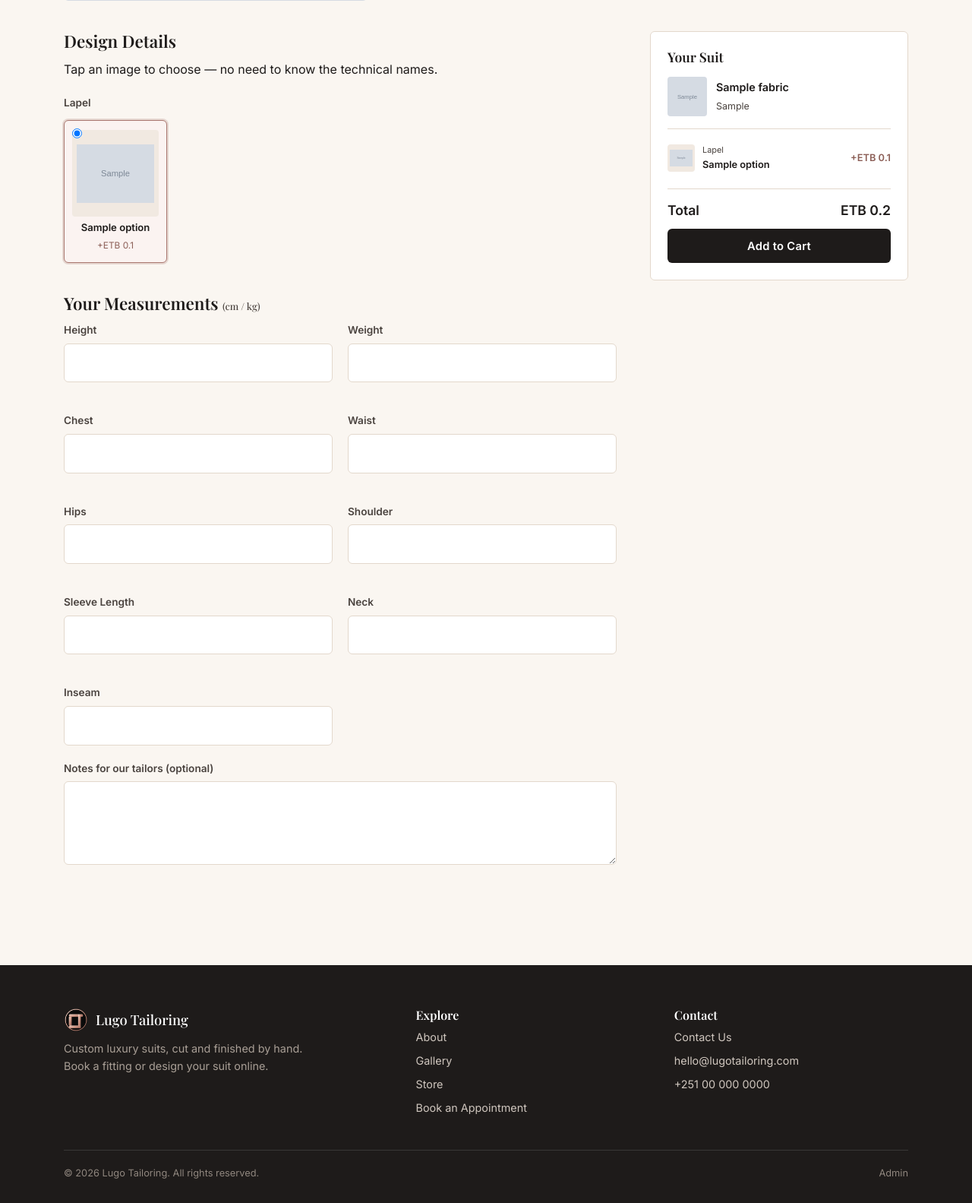
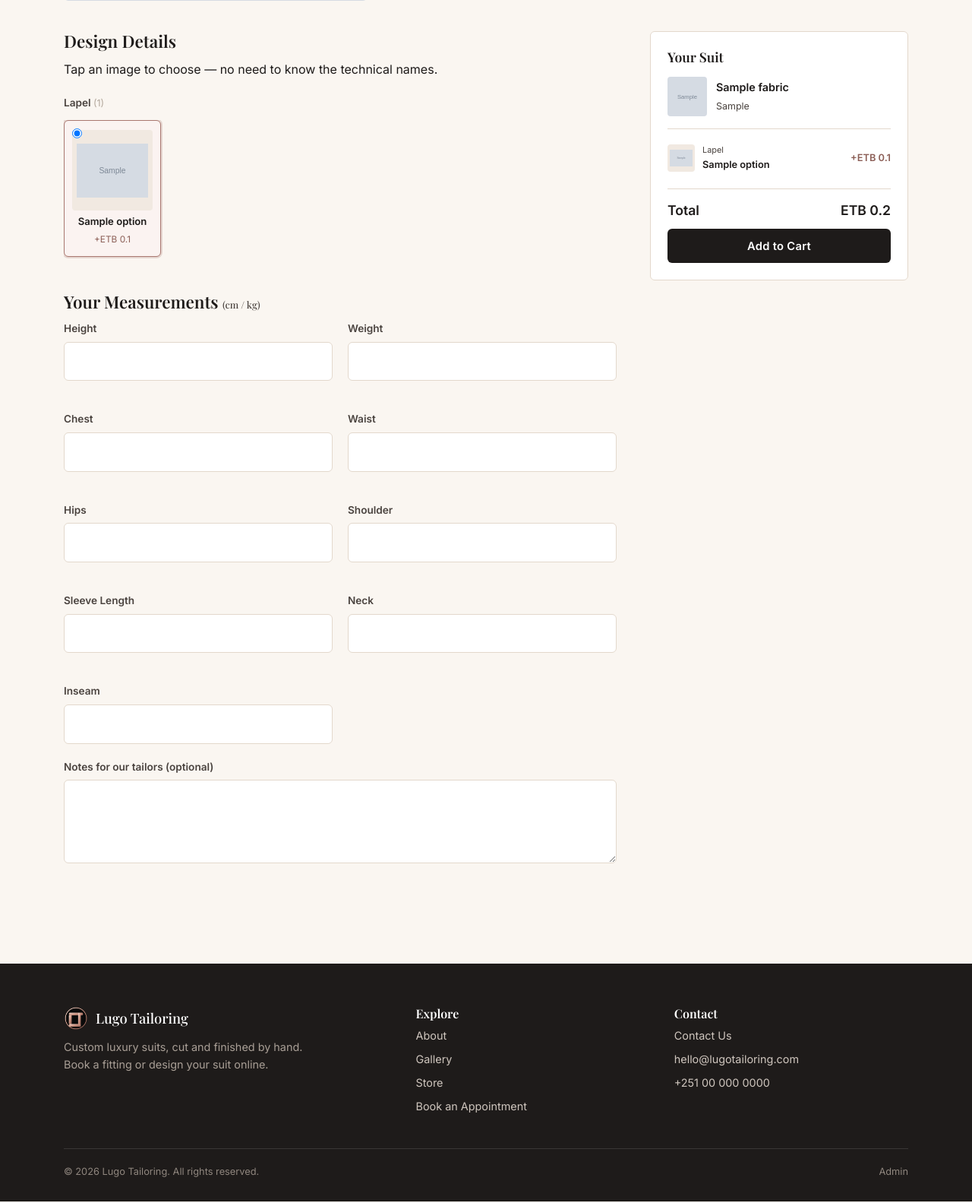
Before and after one commit to AEdward/Lugo, a Node server app: page /store/fabrics/1 in a window 1280 px wide. Shown: the part 424-2007 px from the top of the page at 76% size. Run offline with Node 20, Linux system fonts and the light colour scheme; tables that the repository leaves empty hold one stand-in row (values such as "Sample post"); grey boxes marked "Sample" are stand-in pictures; some libraries are stand-ins or nearby versions.

Commit message:
Make each design-option category a horizontal scroll rail
Categories were laid out as a wrapping grid, which is fine for 3
options but falls apart if an admin adds dozens of button styles,
fabrics, etc. Each category is now a horizontally scrolling filmstrip
with prev/next arrow buttons (shown once a category has more than 4
options) instead of growing the page vertically or wrapping forever.

Also fixes a real CSS bug hit while building this: flex/grid items
default to min-width:auto, so a scroll rail full of fixed-width cards
was blowing out the whole page's width instead of clipping and
scrolling internally. Verified by seeding 20 fake button options and
confirming the rail clips to its column and the arrows scroll it.

```diff
--- a/src/public/css/styles.css
+++ b/src/public/css/styles.css
@@ -392,29 +392,64 @@ input:focus, select:focus, textarea:focus {
   gap: 44px;
   align-items: start;
 }
+.configurator-layout > div { min-width: 0; }
 @media (max-width: 960px) {
   .configurator-layout { grid-template-columns: 1fr; }
 }
 
 .option-category { margin-bottom: 30px; }
+.option-category-header {
+  display: flex;
+  align-items: baseline;
+  justify-content: space-between;
+  margin-bottom: 12px;
+}
 .option-category-label {
-  display: block;
   text-transform: capitalize;
   font-weight: 600;
   font-size: 0.85rem;
   color: var(--color-ink-soft);
-  margin-bottom: 12px;
+}
+.option-category-count {
+  font-weight: 400;
+  color: #b3a89c;
+  font-size: 0.78rem;
 }
 
-.option-grid {
-  display: grid;
-  grid-template-columns: repeat(auto-fill, minmax(120px, 1fr));
+.option-scroll-nav { display: flex; gap: 6px; }
+.option-scroll-btn {
+  width: 28px;
+  height: 28px;
+  border-radius: 50%;
+  border: 1px solid var(--color-line);
+  background: white;
+  color: var(--color-ink);
+  font-size: 1.1rem;
+  line-height: 1;
+  cursor: pointer;
+  display: flex;
+  align-items: center;
+  justify-content: center;
+}
+.option-scroll-btn:hover { border-color: var(--color-accent); color: var(--color-accent-dark); }
+
+.option-scroll {
+  display: flex;
   gap: 12px;
+  overflow-x: auto;
+  scroll-behavior: smooth;
+  scroll-snap-type: x proximity;
+  padding-bottom: 6px;
+  -webkit-overflow-scrolling: touch;
+  min-width: 0;
 }
+.option-scroll::-webkit-scrollbar { height: 6px; }
+.option-scroll::-webkit-scrollbar-thumb { background: var(--color-line); border-radius: 3px; }
 
 .option-card {
   position: relative;
   display: flex;
+  flex: 0 0 128px;
   flex-direction: column;
   align-items: center;
   text-align: center;
@@ -424,6 +459,7 @@ input:focus, select:focus, textarea:focus {
   border-radius: var(--radius);
   background: white;
   cursor: pointer;
+  scroll-snap-align: start;
   transition: border-color 0.15s ease, box-shadow 0.15s ease;
 }
 .option-card:hover { border-color: var(--color-accent); }
--- a/src/public/js/configurator.js
+++ b/src/public/js/configurator.js
@@ -51,7 +51,7 @@
   form.addEventListener('change', (e) => {
     if (e.target.matches('input[type="radio"][data-category]')) {
       const card = e.target.closest('.option-card');
-      const group = card ? card.closest('.option-grid') : null;
+      const group = card ? card.closest('.option-scroll') : null;
       if (group) {
         group.querySelectorAll('.option-card').forEach((c) => c.classList.remove('selected'));
         if (card) card.classList.add('selected');
@@ -65,5 +65,14 @@
     if (card) card.classList.add('selected');
   });
 
+  form.querySelectorAll('.option-scroll-btn').forEach((btn) => {
+    btn.addEventListener('click', () => {
+      const rail = btn.closest('.option-category').querySelector('.option-scroll');
+      if (!rail) return;
+      const dir = parseInt(btn.dataset.scrollDir, 10) || 1;
+      rail.scrollBy({ left: dir * 300, behavior: 'smooth' });
+    });
+  });
+
   render();
 })();
--- a/src/views/store/product.ejs
+++ b/src/views/store/product.ejs
@@ -24,8 +24,16 @@
 
           <% Object.keys(optionGroups).forEach(function(category) { %>
             <div class="option-category">
-              <label class="option-category-label"><%= category %></label>
-              <div class="option-grid">
+              <div class="option-category-header">
+                <label class="option-category-label"><%= category %> <span class="option-category-count">(<%= optionGroups[category].length %>)</span></label>
+                <% if (optionGroups[category].length > 4) { %>
+                  <div class="option-scroll-nav">
+                    <button type="button" class="option-scroll-btn" data-scroll-dir="-1" aria-label="Scroll <%= category %> left">&#8249;</button>
+                    <button type="button" class="option-scroll-btn" data-scroll-dir="1" aria-label="Scroll <%= category %> right">&#8250;</button>
+                  </div>
+                <% } %>
+              </div>
+              <div class="option-scroll">
                 <% optionGroups[category].forEach(function(opt, idx) { %>
                   <label class="option-card">
                     <input
```
